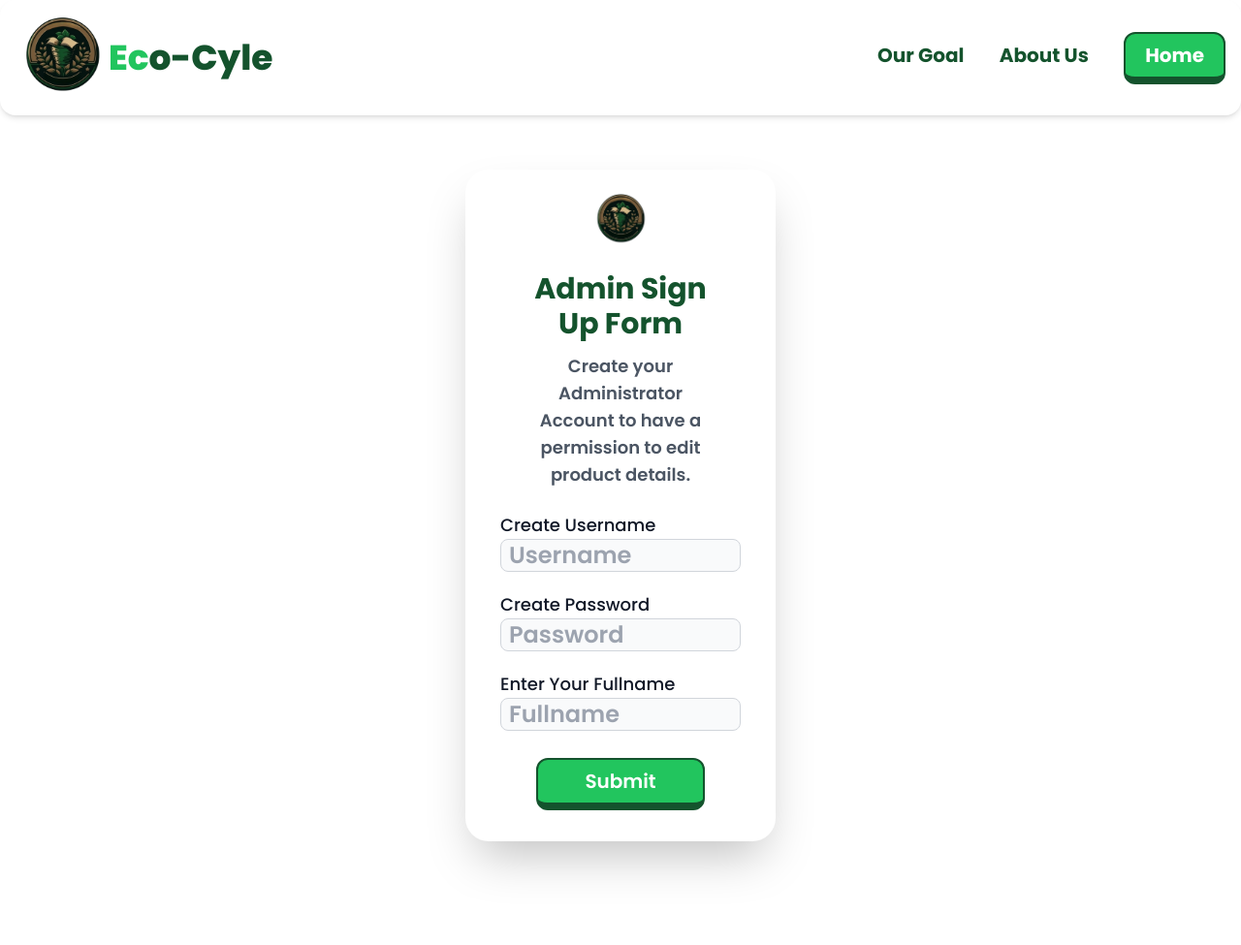
After one commit to frdyrkuu/EcoCycle, a PHP site: page /register.php in a window 1280 px wide. The commit adds this page. Shown: the whole page at 97% size. Run offline with PHP 8.4, Linux system fonts and the light colour scheme; style sheets or scripts are compiled from the project's sources.

Commit message:
full auth and register

```diff
--- /dev/null
+++ b/connection.php
@@ -0,0 +1,14 @@
+<?php
+$servername = "localhost";
+$username = "root";
+$password = "";
+$dbname = "users";
+
+// Create connection
+$conn = mysqli_connect($servername, $username, $password, $dbname);
+
+// Check connection
+if (!$conn) {
+    die("Connection failed: " . mysqli_connect_error());
+}
+?>
--- a/dist/output.css
+++ b/dist/output.css
@@ -580,12 +576,12 @@ video {
   top: 0px;
 }
 
-.left-0{
-  left: 0px;
+.z-50{
+  z-index: 50;
 }
 
-.z-50{
-  z-index: 50;
+.z-10{
+  z-index: 10;
 }
 
 .float-right{
@@ -615,12 +611,21 @@ video {
   margin-bottom: 1rem;
 }
 
+.mx-2{
+  margin-left: 0.5rem;
+  margin-right: 0.5rem;
+}
+
 .-mt-5{
   margin-top: -1.25rem;
 }
 
 .mb-4{
   margin-bottom: 1rem;
+}
+
+.mb-5{
+  margin-bottom: 1.25rem;
 }
 
 .ml-2{
@@ -659,8 +664,12 @@ video {
   margin-top: 1rem;
 }
 
-.mt-7{
-  margin-top: 1.75rem;
+.mb-6{
+  margin-bottom: 1.5rem;
+}
+
+.mt-5{
+  margin-top: 1.25rem;
 }
 
 .block{
@@ -699,12 +708,8 @@ video {
   height: 100%;
 }
 
-.h-24{
-  height: 6rem;
-}
-
-.h-48{
-  height: 12rem;
+.h-screen{
+  height: 100vh;
 }
 
 .min-h-screen{
@@ -739,12 +748,12 @@ video {
   width: 100%;
 }
 
-.w-48{
-  width: 12rem;
+.max-w-7xl{
+  max-width: 80rem;
 }
 
-.max-w-7xl{
-  max-width: 80rem;
+.max-w-lg{
+  max-width: 32rem;
 }
 
 .flex-shrink-0{
@@ -823,6 +828,10 @@ video {
   flex-direction: row;
 }
 
+.flex-col{
+  flex-direction: column;
+}
+
 .flex-col-reverse{
   flex-direction: column-reverse;
 }
@@ -960,17 +975,23 @@ video {
   background-color: rgb(234 179 8 / var(--tw-bg-opacity));
 }
 
-.bg-gray-300{
+.bg-gray-50{
   --tw-bg-opacity: 1;
-  background-color: rgb(209 213 219 / var(--tw-bg-opacity));
+  background-color: rgb(249 250 251 / var(--tw-bg-opacity));
+}
+
+.bg-orange-500{
+  --tw-bg-opacity: 1;
+  background-color: rgb(249 115 22 / var(--tw-bg-opacity));
+}
+
+.bg-orange-900{
+  --tw-bg-opacity: 1;
+  background-color: rgb(124 45 18 / var(--tw-bg-opacity));
 }
 
 .bg-gradient-to-b{
   background-image: linear-gradient(to bottom, var(--tw-gradient-stops));
-}
-
-.bg-gradient-to-t{
-  background-image: linear-gradient(to top, var(--tw-gradient-stops));
 }
 
 .from-blue-500{
@@ -1053,6 +1054,15 @@ video {
   padding: 1.5rem;
 }
 
+.p-9{
+  padding: 2.25rem;
+}
+
+.px-12{
+  padding-left: 3rem;
+  padding-right: 3rem;
+}
+
 .px-2{
   padding-left: 0.5rem;
   padding-right: 0.5rem;
@@ -1068,14 +1078,34 @@ video {
   padding-right: 1.25rem;
 }
 
+.px-6{
+  padding-left: 1.5rem;
+  padding-right: 1.5rem;
+}
+
 .py-1{
   padding-top: 0.25rem;
   padding-bottom: 0.25rem;
 }
 
+.py-2{
+  padding-top: 0.5rem;
+  padding-bottom: 0.5rem;
+}
+
 .py-4{
   padding-top: 1rem;
   padding-bottom: 1rem;
+}
+
+.px-4{
+  padding-left: 1rem;
+  padding-right: 1rem;
+}
+
+.py-6{
+  padding-top: 1.5rem;
+  padding-bottom: 1.5rem;
 }
 
 .pb-3{
@@ -1183,14 +1217,14 @@ video {
   color: rgb(255 255 255 / var(--tw-text-opacity));
 }
 
-.text-black{
+.text-gray-900{
   --tw-text-opacity: 1;
-  color: rgb(0 0 0 / var(--tw-text-opacity));
+  color: rgb(17 24 39 / var(--tw-text-opacity));
 }
 
-.text-red-500{
+.text-orange-500{
   --tw-text-opacity: 1;
-  color: rgb(239 68 68 / var(--tw-text-opacity));
+  color: rgb(249 115 22 / var(--tw-text-opacity));
 }
 
 .shadow-lg{
@@ -1217,14 +1251,34 @@ video {
   box-shadow: var(--tw-ring-offset-shadow, 0 0 #0000), var(--tw-ring-shadow, 0 0 #0000), var(--tw-shadow);
 }
 
+.shadow-2xl{
+  --tw-shadow: 0 25px 50px -12px rgb(0 0 0 / 0.25);
+  --tw-shadow-colored: 0 25px 50px -12px var(--tw-shadow-color);
+  box-shadow: var(--tw-ring-offset-shadow, 0 0 #0000), var(--tw-ring-shadow, 0 0 #0000), var(--tw-shadow);
+}
+
 .transition-colors{
   transition-property: color, background-color, border-color, text-decoration-color, fill, stroke;
   transition-timing-function: cubic-bezier(0.4, 0, 0.2, 1);
   transition-duration: 150ms;
 }
 
+.transition-all{
+  transition-property: all;
+  transition-timing-function: cubic-bezier(0.4, 0, 0.2, 1);
+  transition-duration: 150ms;
+}
+
 .duration-700{
   transition-duration: 700ms;
+}
+
+.duration-200{
+  transition-duration: 200ms;
+}
+
+.ease-out{
+  transition-timing-function: cubic-bezier(0, 0, 0.2, 1);
 }
 
 .hover\:scale-105:hover{
@@ -1299,9 +1368,37 @@ video {
   border-color: rgb(134 239 172 / var(--tw-border-opacity));
 }
 
+.focus\:outline-none:focus{
+  outline: 2px solid transparent;
+  outline-offset: 2px;
+}
+
+@media (prefers-color-scheme: dark){
+  .dark\:text-white{
+    --tw-text-opacity: 1;
+    color: rgb(255 255 255 / var(--tw-text-opacity));
+  }
+}
+
 @media (min-width: 640px){
+  .sm\:mt-14{
+    margin-top: 3.5rem;
+  }
+
+  .sm\:block{
+    display: block;
+  }
+
+  .sm\:hidden{
+    display: none;
+  }
+
   .sm\:w-1\/2{
     width: 50%;
+  }
+
+  .sm\:w-1\/4{
+    width: 25%;
   }
 
   .sm\:w-full{
--- a/index.html
+++ b/index.html
@@ -27,7 +27,7 @@
                     <a href="" class="hover:opacity-70">Our Goal</a>
                     <a href="" class="hover:opacity-70">About Us</a>
 
-                    <a href="dashboard.php">
+                    <a href="admin-login-form.php">
 
                         <button
                             class="p-2 pl-5 pr-5 border-2 bg-green-500 text-white text-xl rounded-xl transition-colors duration-700 transform hover:bg-green-700 hover:text-gray-100 focus:border-4 focus:border-green-300 border-b-8 border-green-900 hover:scale-105">System
--- /dev/null
+++ b/register.php
@@ -0,0 +1,129 @@
+<?php
+include('connection.php');
+
+if (isset($_POST['submit'])) {
+    $username = $_POST['username'];
+    $name = $_POST['name'];
+    $password = password_hash($_POST['password'], PASSWORD_DEFAULT);
+
+    $usr = $conn->query("SELECT username FROM user_admin WHERE 1");
+    $usernameValidation = $usr->fetch_assoc()['user_admin'];
+
+    if ($username != $usernameValidation) {
+
+        $stmt = mysqli_prepare($conn, "INSERT INTO `user_admin`(`name`, `username`, `password`, `created_at`) VALUES (?, ?, ?, NOW())");
+        mysqli_stmt_bind_param($stmt, "sss", $name, $username, $password);
+
+        mysqli_stmt_execute($stmt);
+
+        // Close statement and connection
+        mysqli_stmt_close($stmt);
+        mysqli_close($conn);
+
+        header("Location: dashboard.php?success=Account has been created");
+
+        exit();
+    } else {
+
+        header("Location: signup.php?error=Username has been taken");
+        exit();
+    }
+}
+?>
+
+<!DOCTYPE html>
+<html lang="en">
+
+<head>
+    <meta charset="UTF-8">
+    <meta http-equiv="X-UA-Compatible" content="IE=edge">
+    <meta name="viewport" content="width=device-width, initial-scale=1.0">
+    <title>EcoCycle | Register</title>
+    <link rel="stylesheet" href="dist/output.css">
+    <link rel="stylesheet" href="dist/header.css">
+
+
+
+</head>
+
+<body class="body font-['Poppins'] font-semibold">
+
+
+    <!-- HEADER -->
+    <header class="bg-white text-green-900 sticky top-0 z-50 shadow-md rounded-2xl">
+        <section class="max-w-7xl mx-auto p-4 flex justify-between items-center">
+            <h1 class="text-4xl font-extrabold font-['Poppins']">
+                <div class="flex items-center hover:opacity-70">
+                    <img src="img/logo-icon.png" alt="" class="w-24">
+                    <a href="../index.html" class=""><span class="text-green-500">Ec</span>o-Cyle</a>
+                </div>
+            </h1>
+            <div>
+                <button onclick="showHamburger()" class="text-3xl lg:hidden">
+                    ☰
+                </button>
+                <nav class="hidden lg:block space-x-8 text-xl font-bold" aria-label="main">
+                    <a href="" class="hover:opacity-70">Our Goal</a>
+                    <a href="" class="hover:opacity-70">About Us</a>
+
+                    <a href="dashboard.php">
+                        <button class="p-2 pl-5 pr-5 border-2 bg-green-500 text-white text-xl rounded-xl transition-colors duration-700 transform hover:bg-green-700 hover:text-gray-100 focus:border-4 focus:border-green-300 border-b-8 border-green-900 hover:scale-105">Home</button>
+                    </a>
+                </nav>
+            </div>
+        </section>
+
+        <section id="hamburger" class="bg-white w-full rounded-2xl shadow-md shadow-bottom-2xl -mt-5 absolute hidden text-center">
+            <nav>
+                <div class="">
+                    <div class="text-green-900 px-2 pt-2 pb-3 space-y-1 sm:px-3">
+                        <a href="#" class="block px-3 py-2 rounded-md text-base font-medium hover:bg-green-200">Home</a>
+                        <a href="#" class="block px-3 py-2 rounded-md text-base font-medium hover:bg-green-200">Our
+                            Goal</a>
+                        <a href="#" class="block px-3 py-2 rounded-md text-base font-medium hover:bg-green-200">About
+                            Us</a>
+                    </div>
+                </div>
+            </nav>
+        </section>
+
+    </header>
+
+    <!-- END HEADER -->
+
+    <main class="max-w-14xl">
+        <section class="h-screen ">
+            <div class=" m-auto w-full sm:w-1/4 bg-white py-6 p-9 rounded-3xl shadow-2xl sm:mt-14 flex flex-col items-center justify-center">
+                <img src="img/logo-icon.png" alt="product1" class="w-1/4 mb-6 rounded-xl sm:w-1/4 m-auto" id="product-img-3">
+                <h3 class="font-['Poppins'] font-bold text-3xl text-center text-green-900 px-4" id="product-title-1">
+                    Admin Sign Up Form
+                </h3>
+                <p class="font-['Poppins'] text-gray-600 text-lg mt-3 mx-2 text-center">Create your Administrator <br>
+                    Account to have a permission to edit product details.</p>
+                <br>
+                <div class="">
+                    <form action="" method="POST" id="sign-up-form">
+                        <label for="first_name" class="block text-lg font-medium text-gray-900">Create
+                            Username</label>
+                        <input type="text" name="username" id="username" class="font-['Poppins'] bg-gray-50 border border-gray-300 text-gray-900 text-2xl rounded-lg block w-full px-2" placeholder="Username" required>
+
+                        <label for="first_name" class="font-['Poppins'] block text-lg mt-5 font-medium text-gray-900 dark:text-white">Create
+                            Password</label>
+                        <input type="password" name="password" id="password" class="font-['Poppins'] bg-gray-50 border border-gray-300 text-gray-900 text-2xl rounded-lg block w-full px-2" placeholder="Password" required>
+
+                        <label for="first_name" class="font-['Poppins'] block text-lg mt-5 font-medium text-gray-900 dark:text-white">Enter
+                            Your Fullname</label>
+                        <input type="text" name="name" id="name" class="font-['Poppins'] px-2 bg-gray-50 border border-gray-300 text-gray-900 text-2xl rounded-lg block w-full" placeholder="Fullname" required>
+                        <div class="flex flex-col justify-center items-center my-2">
+                            <input type="submit" name="submit" id="login" class="p-2 mt-5 px-12 border-2 bg-green-500 text-white text-xl rounded-xl transition-colors duration-700 transform hover:bg-green-700 hover:text-gray-100 focus:border-4 focus:border-green-300 border-b-8 border-green-900 hover:scale-105" value="Submit"></input>
+                        </div>
+                    </form>
+                </div>
+            </div>
+        </section>
+    </main>
+
+    <script src="src/hamburger.js"></script>
+</body>
+
+</html>
```
Also changed, not shown: other parts of dist/output.css (+33 -48 lines), admin-login-form.php (added, +105 -0 lines), auth.php (added, +35 -0 lines), check_auth.php (added, +7 -0 lines), check_logout.php (added, +7 -0 lines), dashboard.php (+19 -82 lines), logout.php (added, +11 -0 lines), users.sql (+45 -8 lines).
